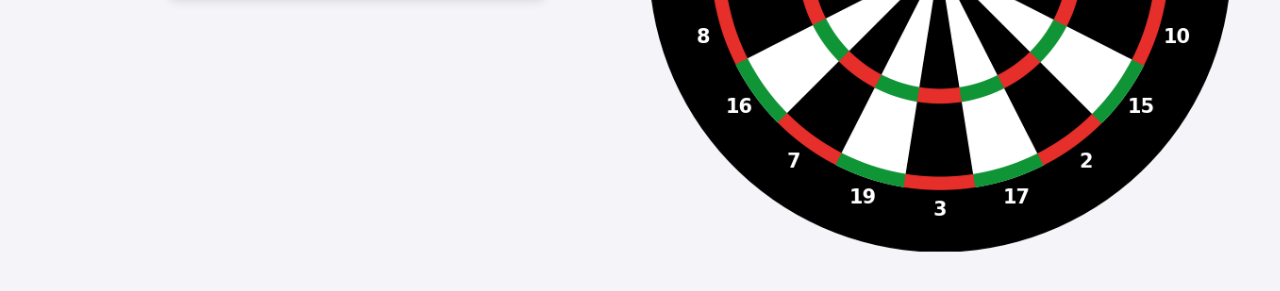
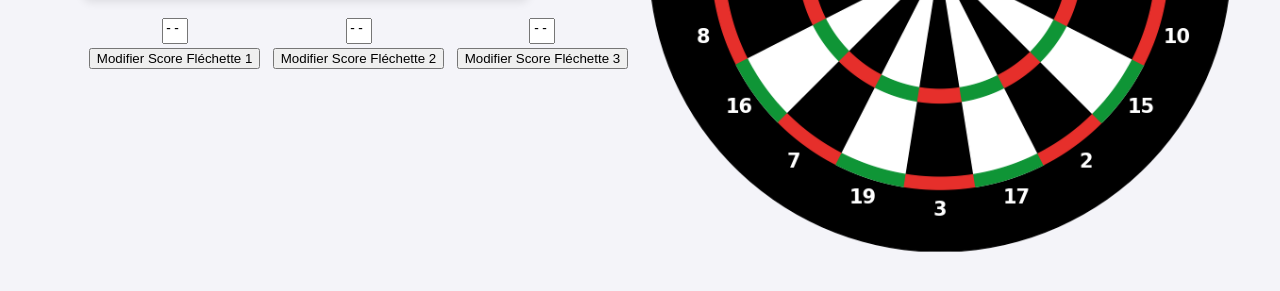
Before and after one commit to ThibaudPiccinali/darts_detection, a Flask app: template templates/main.html in a window 1280 px wide. Shown: the part 467-758 px from the top of the page. Run offline with Flask 3, Linux system fonts and the light colour scheme; the template is opened without the code that fills it, so the values that code supplies are empty.

Commit message:
rajout de la possibilité de changer le score de chaque fléchette

```diff
--- a/app.py
+++ b/app.py
@@ -60,6 +60,11 @@
             partie.last_darts_score[i] = score
             cible.save_image_dart_on_board("images/dartboard.png",last_darts_pos)
 
+        with condition_next_player:  # Acquiert la condition pour attendre
+                condition_next_player.wait()  # Attend passivement une notification
+
+        print("Fléchettes ramassées")
+
         # On met à jour la table des scores
         score = partie.last_darts_score[0] + partie.last_darts_score[1] + partie.last_darts_score[2]
         print(f"{partie.players[partie.index_current_player].nom} a marqué {score} points")
@@ -73,11 +78,6 @@
 
         else:
             print(f"Fin de tour pour {partie.players[partie.index_current_player].nom}. Ramassez vos flechettes")
-
-            with condition_next_player:  # Acquiert la condition pour attendre
-                condition_next_player.wait()  # Attend passivement une notification
-
-            print("Fléchettes ramassées")
 
             # On réinitialise les dernières flechettes et la cible
             partie.last_darts_score = [-1, -1 ,-1]
@@ -112,6 +112,18 @@
     thread.start()
 
     return jsonify({"message": "Jeu démarré", "redirect_url": url_for('main_page')}), 200
+
+# Route pour changer le score des fléchettes
+@app.route('/api/change_score_dart', methods=['POST'])
+def change_score_dart():
+    request_data = request.get_json()
+    if not request_data['new_value'].isnumeric():
+        return jsonify({"message": "Score doit être numérique"}), 400
+    if not (int(request_data['new_value']) >= 0 and int(request_data['new_value']) <= 60):
+        return jsonify({"message": "Score doit être compris entre 0 et 60"}), 400
+    global partie
+    partie.last_darts_score[int(request_data['dart_number'])-1] = int(request_data['new_value'])
+    return jsonify({"message": "Score changé"}), 200
 
 # Route pour terminer la partie
 @app.route('/api/end_game', methods=['POST'])
--- a/static/main.js
+++ b/static/main.js
@@ -109,9 +109,63 @@ async function nextPlayer() {
     const response = await fetch('/api/next_player', { method: 'POST' });
     const data = await response.json();
     if (response.ok) {
+        document.getElementById('score_dart1').value = '--'
+        document.getElementById('score_dart2').value = '--'
+        document.getElementById('score_dart3').value = '--'
         updateData(); // Mise à jour immédiate après le redémarrage
     } else {
         alert('Erreur lors de la tentative de changement de joueur.');
+    }
+}
+
+// Fonction pour changer le score de la fléchette 1
+async function change_score_d1() {
+    const response = await fetch('/api/change_score_dart', {
+        method: 'POST',
+        headers: { 'Content-Type': 'application/json' },
+        body: JSON.stringify({ dart_number: "1", new_value: document.getElementById('score_dart1').value}) // Données à envoyer
+    })
+    const data = await response.json();
+    if (response.ok) {
+        if (data.redirect_url) {
+            window.location.href = data.redirect_url;
+        }
+    } else {
+        alert(data.message);
+    }
+}
+
+// Fonction pour changer le score de la fléchette 2
+async function change_score_d2() {
+    const response = await fetch('/api/change_score_dart', {
+        method: 'POST',
+        headers: { 'Content-Type': 'application/json' },
+        body: JSON.stringify({ dart_number: "2", new_value: document.getElementById('score_dart2').value}) // Données à envoyer
+    })
+    const data = await response.json();
+    if (response.ok) {
+        if (data.redirect_url) {
+            window.location.href = data.redirect_url;
+        }
+    } else {
+        alert(data.message);
+    }
+}
+
+// Fonction pour changer le score de la fléchette 3
+async function change_score_d3() {
+    const response = await fetch('/api/change_score_dart', {
+        method: 'POST',
+        headers: { 'Content-Type': 'application/json' },
+        body: JSON.stringify({ dart_number: "3", new_value: document.getElementById('score_dart3').value}) // Données à envoyer
+    })
+    const data = await response.json();
+    if (response.ok) {
+        if (data.redirect_url) {
+            window.location.href = data.redirect_url;
+        }
+    } else {
+        alert(data.message);
     }
 }
 
@@ -120,6 +174,9 @@ function setupEventListeners() {
     document.getElementById('endGame').addEventListener('click', endGame);
     document.getElementById('dartThrowButton').addEventListener('click', dartThrow);
     document.getElementById('nextPlayerButton').addEventListener('click', nextPlayer);
+    document.getElementById('new_score_d1').addEventListener('click', change_score_d1);
+    document.getElementById('new_score_d2').addEventListener('click', change_score_d2);
+    document.getElementById('new_score_d3').addEventListener('click', change_score_d3);
 }
 
 // Initialisation
--- a/static/styles.css
+++ b/static/styles.css
@@ -56,6 +56,17 @@ input[type="text"] {
     width: 50%;
   }
 
+.column3 {
+    float: left;
+    width: 33%;
+  }
+
 #player_textarea {
     resize: none;
 }
+
+.score_dart {
+    resize: none;
+    width: 20px;
+    height: 20px
+}
--- a/templates/main.html
+++ b/templates/main.html
@@ -48,8 +48,23 @@
                 <tbody id="3dartsTable">
                     <!-- Table des 3 dernières flechettes sera mise à jour ici -->
                 </tbody>
-
             </table>
+            <br>
+            <div class="column3">
+                    <textarea class="score_dart" id="score_dart1" maxlength="2">--</textarea>
+                    <br>
+                    <button id="new_score_d1">Modifier Score Fléchette 1</button>
+            </div>
+            <div class="column3">
+                    <textarea class="score_dart" id="score_dart2" maxlength="2">--</textarea>
+                    <br>
+                    <button id="new_score_d2">Modifier Score Fléchette 2</button>
+                </div>
+            <div class="column3">
+                    <textarea class="score_dart" id="score_dart3" maxlength="2">--</textarea>
+                    <br>
+                    <button id="new_score_d3">Modifier Score Fléchette 3</button>
+            </div>
         </div>
         <div class="column">
             <img id = "dartboardImage" src="{{ url_for('images', filename='dartboard.png') }}" alt="dartboard image" width="600" height="600">
```
